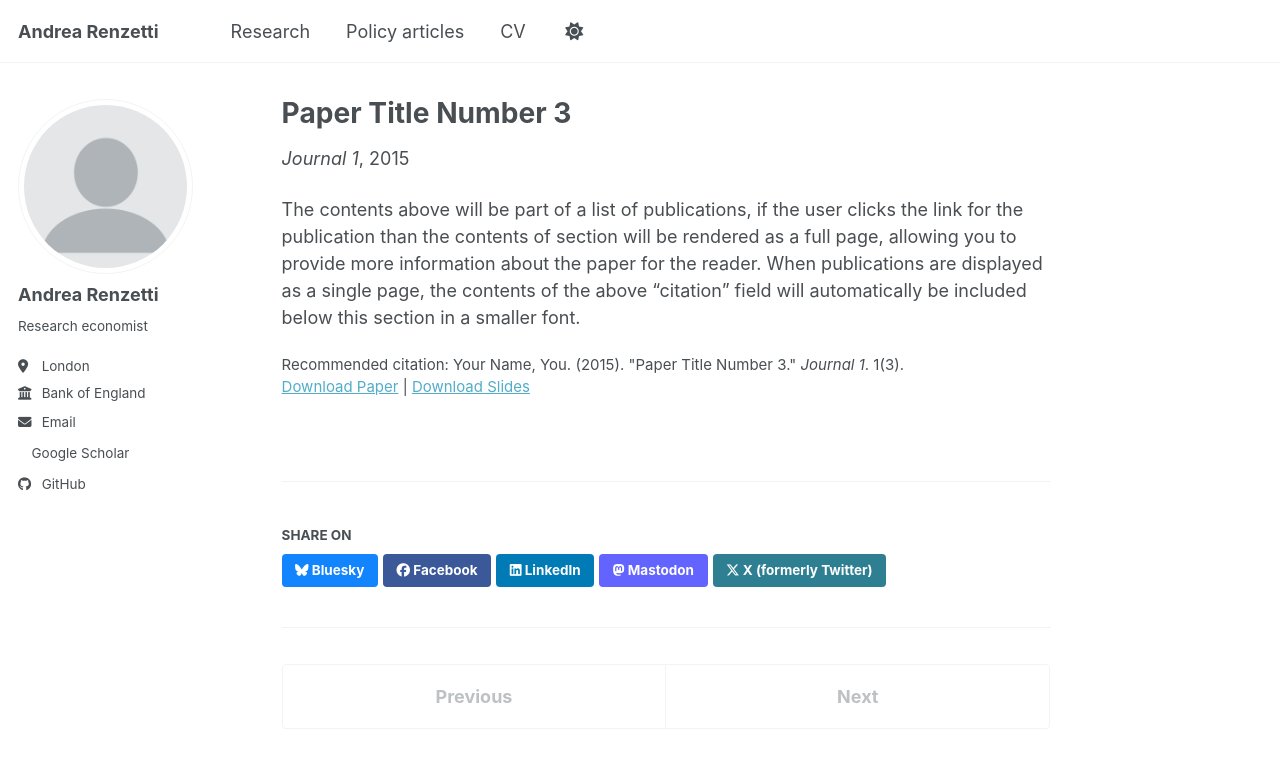
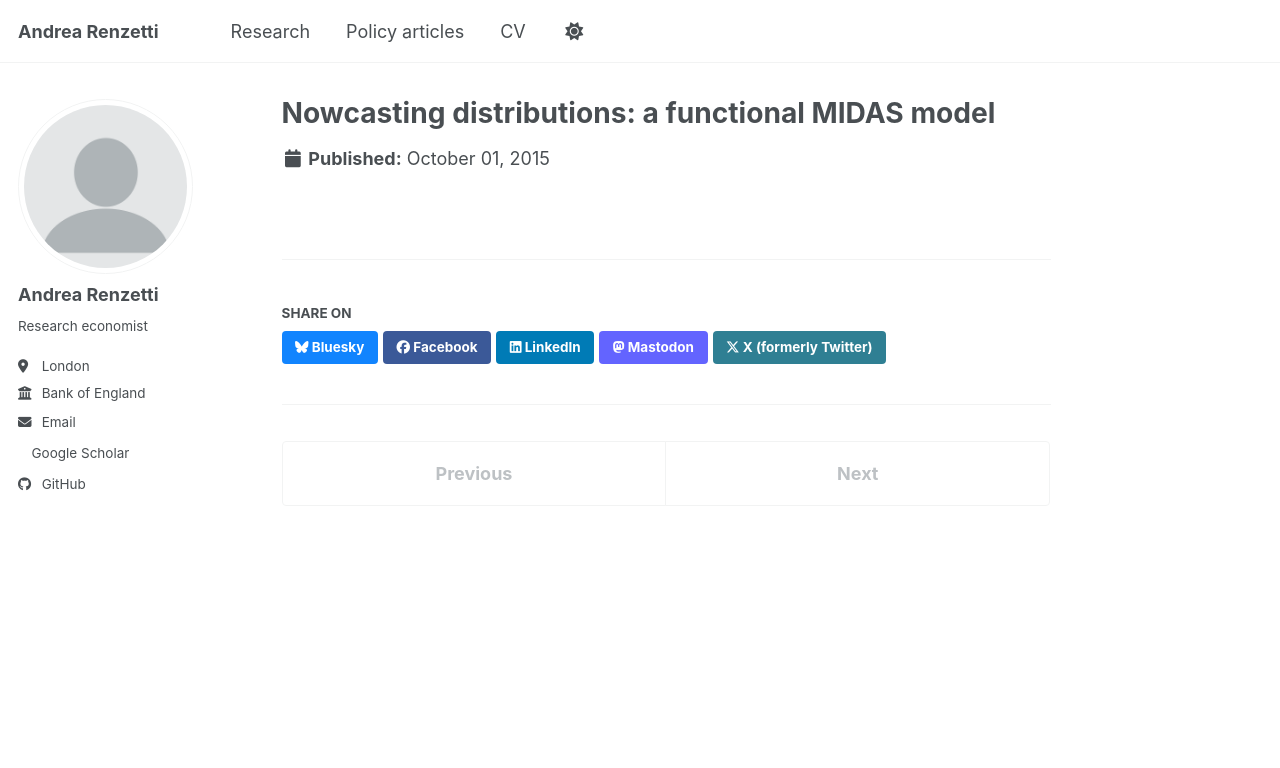
Before and after one commit to RenzettiA/RenzettiA.github.io, a Jekyll site: the page built from _publications/2015-10-01-paper-title-number-3.md, in a window 1280 px wide. Shown: the top 768 px of the page. Built offline with Jekyll 4.4.1, drawn with Linux system fonts in a browser that asks for light colours; a style sheet for code colours, icons or effects is not loaded.

Commit message:
Change title and clean up publication metadata
Updated the title and removed unnecessary fields from the publication entry.

```diff
--- a/_publications/2015-10-01-paper-title-number-3.md
+++ b/_publications/2015-10-01-paper-title-number-3.md
@@ -1,14 +1,10 @@
 ---
-title: "Paper Title Number 3"
+title: "Nowcasting distributions: a functional MIDAS model"
 collection: publications
 category: conferences
 permalink: /publication/2015-10-01-paper-title-number-3
-excerpt: 'This paper is about the number 3. The number 4 is left for future work.'
 date: 2015-10-01
-venue: 'Journal 1'
-slidesurl: 'https://academicpages.github.io/files/slides3.pdf'
-paperurl: 'https://academicpages.github.io/files/paper3.pdf'
-citation: 'Your Name, You. (2015). &quot;Paper Title Number 3.&quot; <i>Journal 1</i>. 1(3).'
+slidesurl:
+paperurl:
+
 ---
-
-The contents above will be part of a list of publications, if the user clicks the link for the publication than the contents of section will be rendered as a full page, allowing you to provide more information about the paper for the reader. When publications are displayed as a single page, the contents of the above "citation" field will automatically be included below this section in a smaller font.
```
